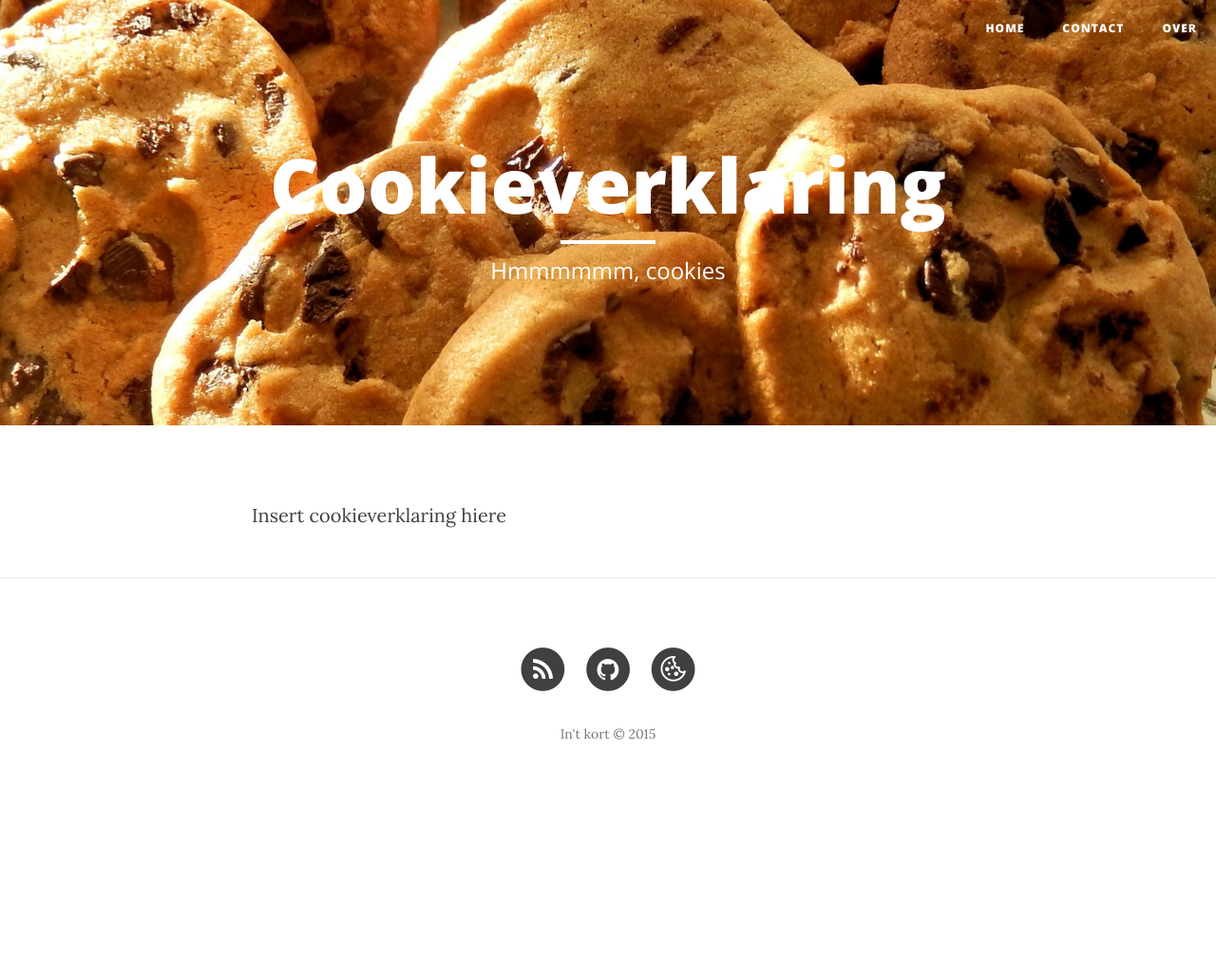
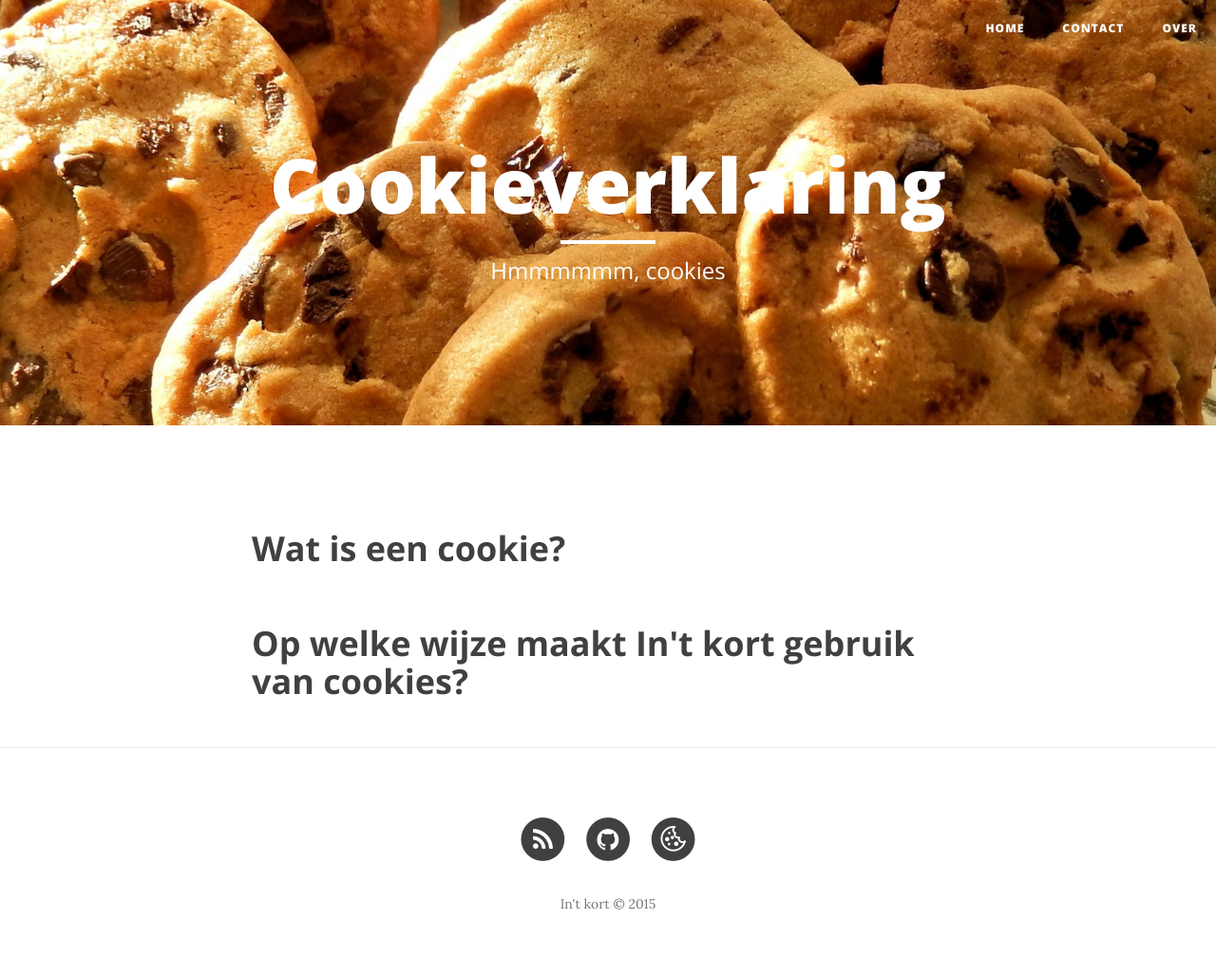
Before and after one commit to intkort/intkort.github.io, a Jekyll site: the page built from cookieverklaring.html, in a window 1280 px wide. Shown: the whole page at 95% size. Built offline with Jekyll 4.4.1, drawn with Linux system fonts in a browser that asks for light colours; nearby versions of some CDN libraries; some web fonts are replaced; before the commit the page ends 900 px from its top, so only the background shows below that.

Commit message:
init cookieverklaring

```diff
--- a/cookieverklaring.html
+++ b/cookieverklaring.html
@@ -4,7 +4,7 @@ title: "Cookieverklaring"
 description: "Hmmmmmm, cookies"
 header-img: "img/cookies-bg.jpg"
 ---
-
-<p>
-  Insert cookieverklaring hiere
-</p>
+<h2 class="section-heading">Wat is een cookie?</h2>
+<p><p>
+<h2 class="section-heading">Op welke wijze maakt In't kort gebruik van cookies?</h2>
+<p><p>
```
